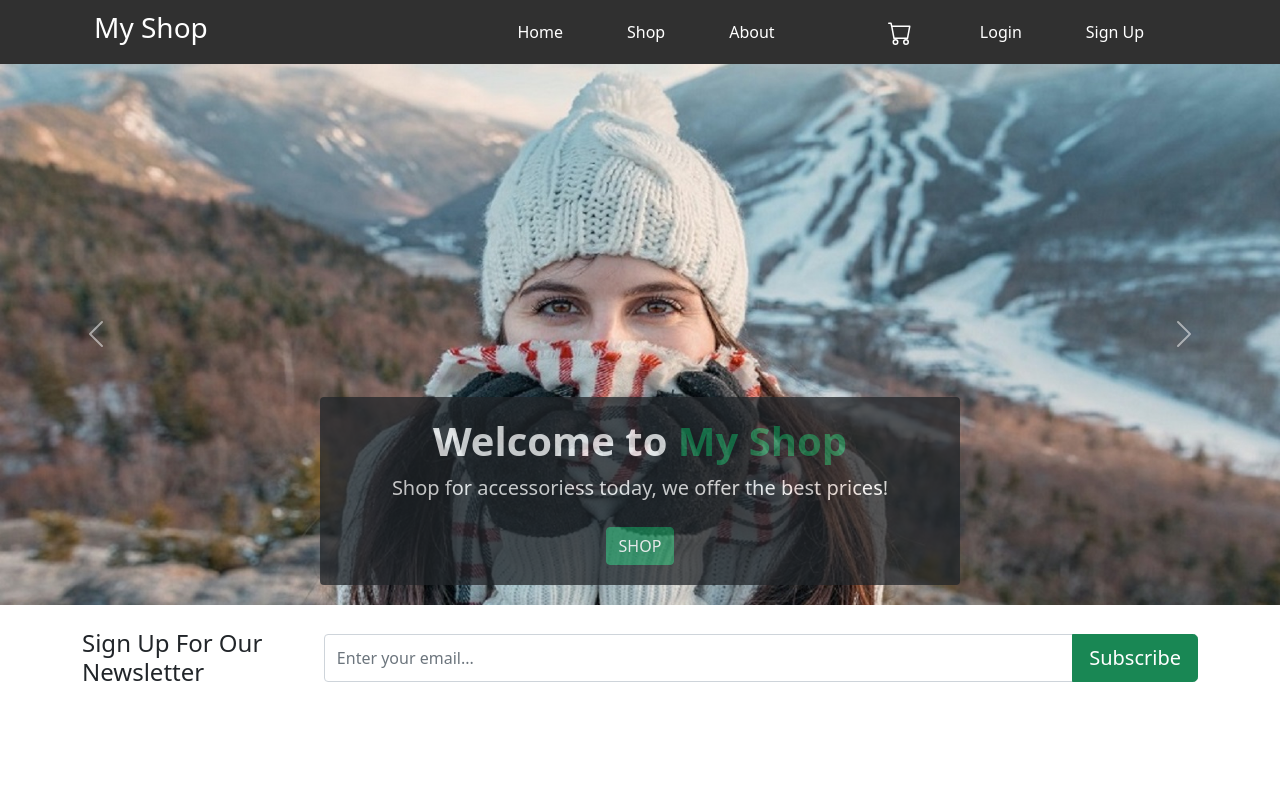
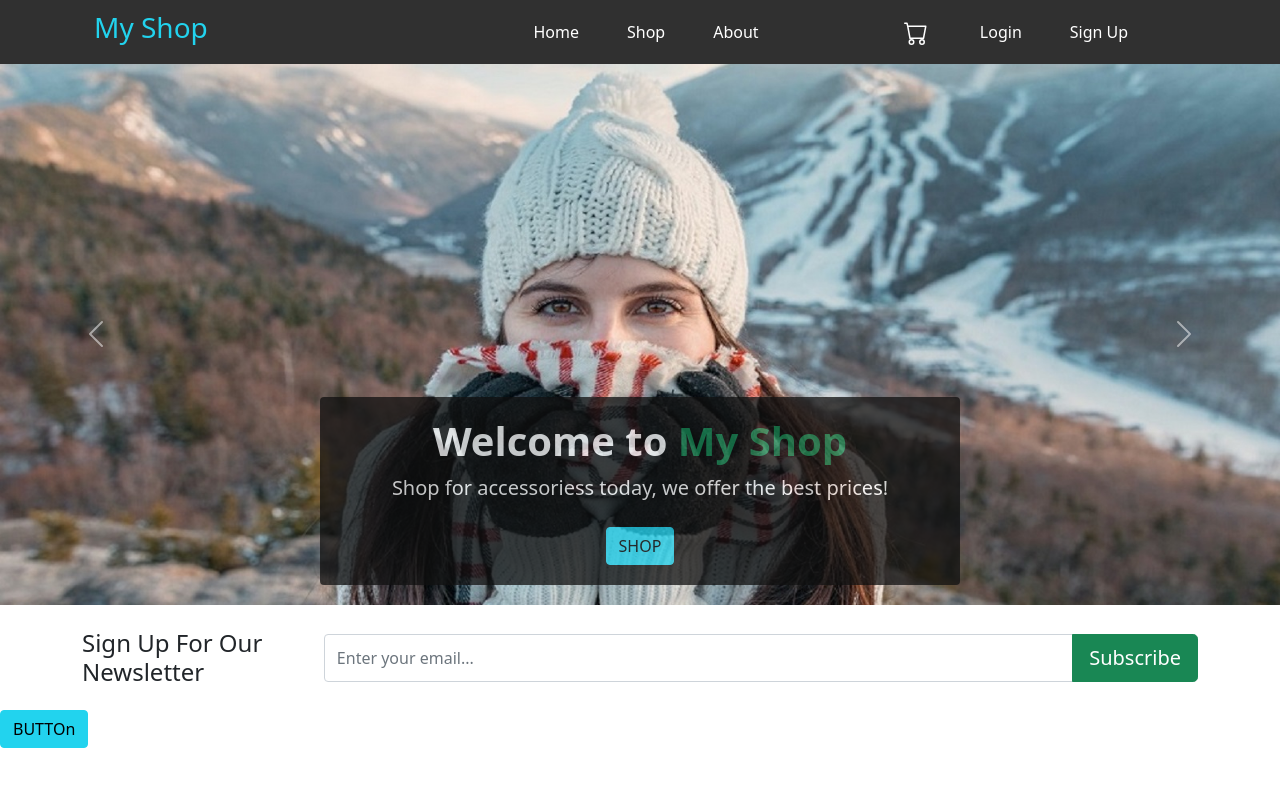
Before and after one commit to rpashev/next-ecommerce, a Next.js app: page / in a window 1280 px wide. Shown: the top 786 px of the page. Built offline with nearby package versions, Linux system fonts and the light colour scheme.

Commit message:
overwrited bootstrap theme colors

```diff
--- a/components/Layout/header.js
+++ b/components/Layout/header.js
@@ -13,13 +13,13 @@ const Header = (props) => {
           >
             <ul className={`${styles["general-nav"]} col-6`}>
               <li>
-                <Link href="/login">Home</Link>
+                <Link href="/">Home</Link>
               </li>
               <li>
-                <Link href="/login">Shop</Link>
+                <Link href="/shop">Shop</Link>
               </li>
               <li>
-                <Link href="/login">About</Link>
+                <Link href="/">About</Link>
               </li>
             </ul>
             <ul className={`${styles["user-nav"]} col-6`}>
@@ -34,7 +34,7 @@ const Header = (props) => {
                 <Link href="/login">Login</Link>
               </li>
               <li>
-                <Link href="/login">Sign Up</Link>
+                <Link href="/sign-up">Sign Up</Link>
               </li>
             </ul>
           </nav>
--- a/components/Layout/header.module.scss
+++ b/components/Layout/header.module.scss
@@ -1,7 +1,12 @@
+@import "../../styles/colors.scss";
+
 .header {
   height: 4rem;
-  background-color: #303030;
+  background-color: $gray-darker;
   color: #fff;
+  .logo {
+      color: $color-primary;
+  }
 
   .nav {
     ul {
@@ -14,8 +19,8 @@
 
       li a {
         text-decoration: none;
-        margin: 0 1.5rem;
-        color: #fff;
+        margin: 0 1rem;
+        color: $gray-light;
         padding: 0.4rem 0.5rem;
         border-radius: 8px;
         vertical-align: middle;
@@ -23,7 +28,7 @@
       }
 
       li a:hover {
-        background-color: black;
+        background-color: $gray-darkest;
       }
       .cart-icon {
         padding: 0.75rem;
--- a/components/landing-page/Carousel.js
+++ b/components/landing-page/Carousel.js
@@ -23,7 +23,7 @@ const HomeCarousel = (props) => {
           <p className="muted lead mt-1 ">
             Shop for accessoriess today, we offer the best prices!
           </p>
-          <Button variant="success" className="opacity-100 mt-2">
+          <Button variant="primary" className="opacity-100 mt-2">
             SHOP
           </Button>
         </Carousel.Caption>
--- a/components/landing-page/best-sellers.js
+++ b/components/landing-page/best-sellers.js
@@ -1,5 +1,5 @@
 const BestSellers = (props) => {
-  return <div></div>;
+  return <button className="btn btn-primary">BUTTOn</button>;
 };
 
 export default BestSellers;
--- a/pages/_app.js
+++ b/pages/_app.js
@@ -1,5 +1,4 @@
-import "../styles/globals.css";
-import "bootstrap/dist/css/bootstrap.min.css";
+import "../styles/globals.scss";
 import Layout from "../components/layout/layout";
 
 function MyApp({ Component, pageProps }) {
--- /dev/null
+++ b/styles/colors.scss
@@ -0,0 +1,7 @@
+$color-primary: #22d3ee;
+$color-primary-dark: #0891b2;
+$color-primary-light: #a5f3fc;
+$gray-light: #fff;
+$gray-darker: #303030;
+$gray-darkest: #101010;
+$danger: #c21423;
--- a/styles/globals.css
+++ /dev/null
@@ -1,16 +0,0 @@
-html,
-body {
-  padding: 0;
-  margin: 0;
-  font-family: -apple-system, BlinkMacSystemFont, Segoe UI, Roboto, Oxygen,
-    Ubuntu, Cantarell, Fira Sans, Droid Sans, Helvetica Neue, sans-serif;
-}
-
-a {
-  color: inherit;
-  text-decoration: none;
-}
-
-* {
-  box-sizing: border-box;
-}
--- /dev/null
+++ b/styles/globals.scss
@@ -0,0 +1,13 @@
+@import "../node_modules/bootstrap/scss/functions";
+
+$theme-colors: (
+  "primary": #22d3ee,
+  "success": #198754,
+  "danger": #c21423,
+  "warning": #ffc107,
+  "light": #fff,
+  "secondary": #303030,
+  "dark": #101010,
+);
+
+@import "../node_modules/bootstrap/scss/bootstrap";
```
